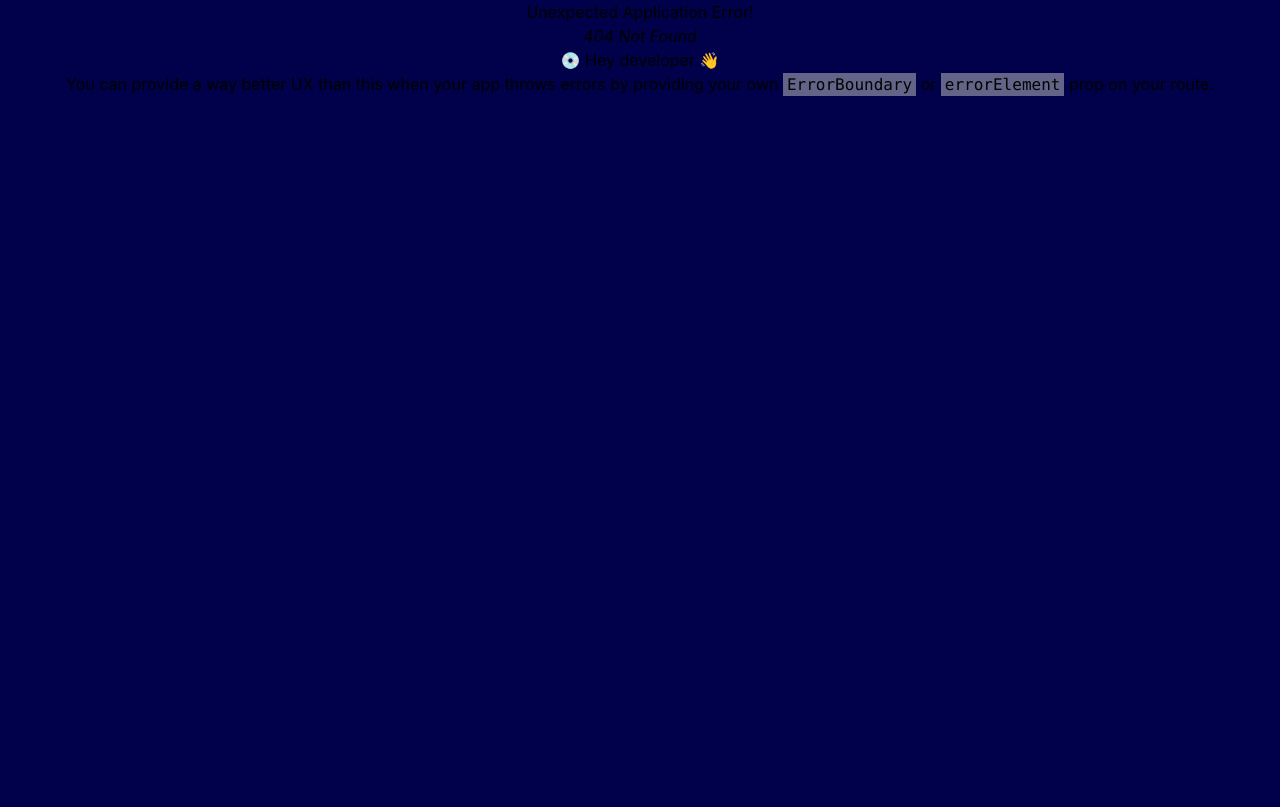
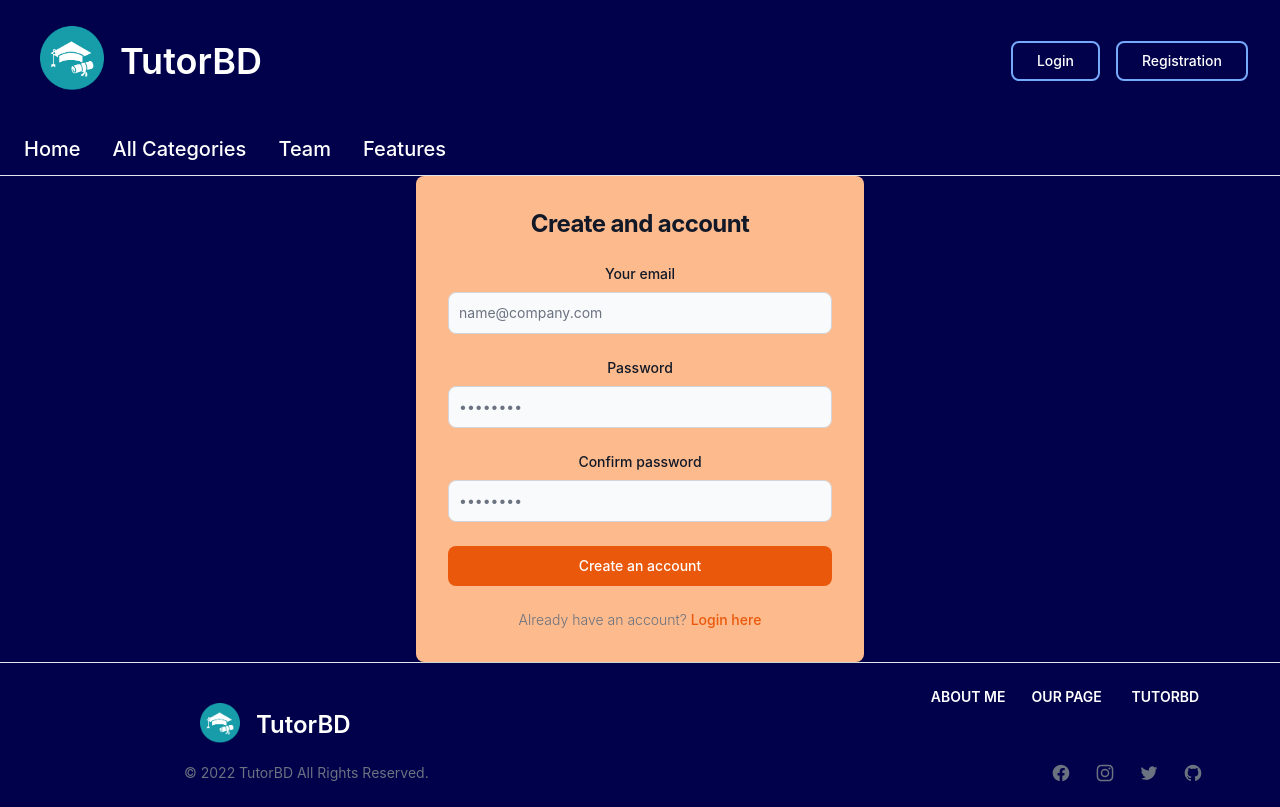
Before and after one commit to shuvo0007/service-review-client-side, a React (Create React App) app: page /registration in a window 1280 px wide. Before the commit this address had no page. Built offline with nearby package versions, Linux system fonts and the light colour scheme.

Commit message:
registration page design done

```diff
--- a/src/Components/Layouts/Outlets/Main/CategoryCards.js
+++ b/src/Components/Layouts/Outlets/Main/CategoryCards.js
@@ -4,23 +4,20 @@ import { SlArrowRight } from "react-icons/sl";
 
 const CategoryCards = ({ category }) => {
   return (
-    <div className=" w-96 flex flex-col overflow-hidden border-2 border-sky-500 rounded-lg mb-10 bg-white">
+    <div className=" w-96 flex flex-col overflow-hidden border-2 border-sky-500 rounded-lg mb-10 bg-white transition ease-in-out delay-75  hover:-translate-y-1 hover:scale-110  duration-100">
       <img className="h-64" src={category.image} alt="" />
       <p className="text-2xl text-justify p-5 text-black">
         {category.details.slice(0, 100) + "..."}
       </p>
-      <Link to={`/category/${category.id}`}>
-        <button className="bg-blue-700 w-fit px-10 py-5 m-5 rounded-xl text-white text-xl hover:text-black hover:border-2  hover:border-blue-700 hover:bg-white flex">
-          View Details{" "}
-          <span className="pl-5 pt-1">
-            <SlArrowRight size={20} />
-          </span>
-        </button>
-      </Link>
       <div>
-        <p className="text-2xl py-10 rounded bg-blue-800 text-white text-center">
-          {category.name}
-        </p>
+        <Link to={`/category/${category.id}`}>
+          <button className="text-2xl py-10 rounded bg-blue-800 text-white text-center flex justify-center w-full">
+            {category.name}
+            <span className="pl-5 pt-1">
+              <SlArrowRight size={20} />
+            </span>
+          </button>
+        </Link>
       </div>
     </div>
   );
--- /dev/null
+++ b/src/Components/Layouts/Outlets/Registration/Registration.js
@@ -0,0 +1,87 @@
+import React from "react";
+
+const Registration = () => {
+  return (
+    <div className="">
+      <section class="bg-transparent dark:bg-gray-900">
+        <div class="flex flex-col items-center justify-center px-6 py-8 mx-auto  lg:py-0">
+          <div class="w-full bg-orange-300 rounded-lg shadow dark:border md:mt-0 sm:max-w-md xl:p-0 dark:bg-gray-800 dark:border-gray-700">
+            <div class="p-6 space-y-4 md:space-y-6 sm:p-8">
+              <h1 class="text-xl font-bold leading-tight tracking-tight text-gray-900 md:text-2xl dark:text-white">
+                Create and account
+              </h1>
+              <form class="space-y-4 md:space-y-6" action="#">
+                <div>
+                  <label
+                    for="email"
+                    class="block mb-2 text-sm font-medium text-gray-900 dark:text-white"
+                  >
+                    Your email
+                  </label>
+                  <input
+                    type="email"
+                    name="email"
+                    id="email"
+                    class="bg-gray-50 border border-gray-300 text-gray-900 sm:text-sm rounded-lg focus:ring-primary-600 focus:border-primary-600 block w-full p-2.5 dark:bg-gray-700 dark:border-gray-600 dark:placeholder-gray-400 dark:text-white dark:focus:ring-blue-500 dark:focus:border-blue-500"
+                    placeholder="name@company.com"
+                    required
+                  />
+                </div>
+                <div>
+                  <label
+                    for="password"
+                    class="block mb-2 text-sm font-medium text-gray-900 dark:text-white"
+                  >
+                    Password
+                  </label>
+                  <input
+                    type="password"
+                    name="password"
+                    id="password"
+                    placeholder="••••••••"
+                    class="bg-gray-50 border border-gray-300 text-gray-900 sm:text-sm rounded-lg focus:ring-primary-600 focus:border-primary-600 block w-full p-2.5 dark:bg-gray-700 dark:border-gray-600 dark:placeholder-gray-400 dark:text-white dark:focus:ring-blue-500 dark:focus:border-blue-500"
+                    required
+                  />
+                </div>
+                <div>
+                  <label
+                    for="confirm-password"
+                    class="block mb-2 text-sm font-medium text-gray-900 dark:text-white"
+                  >
+                    Confirm password
+                  </label>
+                  <input
+                    type="confirm-password"
+                    name="confirm-password"
+                    id="confirm-password"
+                    placeholder="••••••••"
+                    class="bg-gray-50 border border-gray-300 text-gray-900 sm:text-sm rounded-lg focus:ring-primary-600 focus:border-primary-600 block w-full p-2.5 dark:bg-gray-700 dark:border-gray-600 dark:placeholder-gray-400 dark:text-white dark:focus:ring-blue-500 dark:focus:border-blue-500"
+                    required
+                  />
+                </div>
+
+                <button
+                  type="submit"
+                  class="w-full text-white bg-primary-600 hover:bg-primary-700 focus:ring-4 focus:outline-none focus:ring-primary-300 font-medium rounded-lg text-sm px-5 py-2.5 text-center dark:bg-primary-600 dark:hover:bg-primary-700 dark:focus:ring-primary-800"
+                >
+                  Create an account
+                </button>
+                <p class="text-sm font-light text-gray-500 dark:text-gray-400">
+                  Already have an account?{" "}
+                  <a
+                    href="#"
+                    class="font-medium text-primary-600 hover:underline dark:text-primary-500"
+                  >
+                    Login here
+                  </a>
+                </p>
+              </form>
+            </div>
+          </div>
+        </div>
+      </section>
+    </div>
+  );
+};
+
+export default Registration;
--- a/src/Components/Routes/Routes.js
+++ b/src/Components/Routes/Routes.js
@@ -3,6 +3,7 @@ import AllCategories from "../Layouts/Outlets/AllCategories/AllCategories";
 import Home from "../Layouts/Outlets/Home/Home";
 import Main from "../Layouts/Outlets/Main/Main";
 import Login from "../Layouts/Outlets/Login/Login";
+import Registration from "../Layouts/Outlets/Registration/Registration";
 
 export const routes = createBrowserRouter([
   {
@@ -23,6 +24,10 @@ export const routes = createBrowserRouter([
         path: "/login",
         element: <Login></Login>,
       },
+      {
+        path: "/registration",
+        element: <Registration></Registration>,
+      },
     ],
   },
 ]);
--- a/tailwind.config.js
+++ b/tailwind.config.js
@@ -2,7 +2,58 @@
 module.exports = {
   content: ["./src/**/*.{js,jsx,ts,tsx}"],
   theme: {
-    extend: {},
+    extend: {
+      colors: {
+        primary: {
+          50: "#fff7ed",
+          100: "#ffedd5",
+          200: "#fed7aa",
+          300: "#fdba74",
+          400: "#fb923c",
+          500: "#f97316",
+          600: "#ea580c",
+          700: "#c2410c",
+          800: "#9a3412",
+          900: "#7c2d12",
+        },
+      },
+    },
+    fontFamily: {
+      body: [
+        "Nunito Sans",
+        "ui-sans-serif",
+        "system-ui",
+        "-apple-system",
+        "system-ui",
+        "Segoe UI",
+        "Roboto",
+        "Helvetica Neue",
+        "Arial",
+        "Noto Sans",
+        "sans-serif",
+        "Apple Color Emoji",
+        "Segoe UI Emoji",
+        "Segoe UI Symbol",
+        "Noto Color Emoji",
+      ],
+      sans: [
+        "Nunito Sans",
+        "ui-sans-serif",
+        "system-ui",
+        "-apple-system",
+        "system-ui",
+        "Segoe UI",
+        "Roboto",
+        "Helvetica Neue",
+        "Arial",
+        "Noto Sans",
+        "sans-serif",
+        "Apple Color Emoji",
+        "Segoe UI Emoji",
+        "Segoe UI Symbol",
+        "Noto Color Emoji",
+      ],
+    },
   },
   plugins: [require("flowbite/plugin")],
 };
```
Also changed, not shown: src/Components/Layouts/Outlets/Main/Main.js (line endings or trailing spaces).
